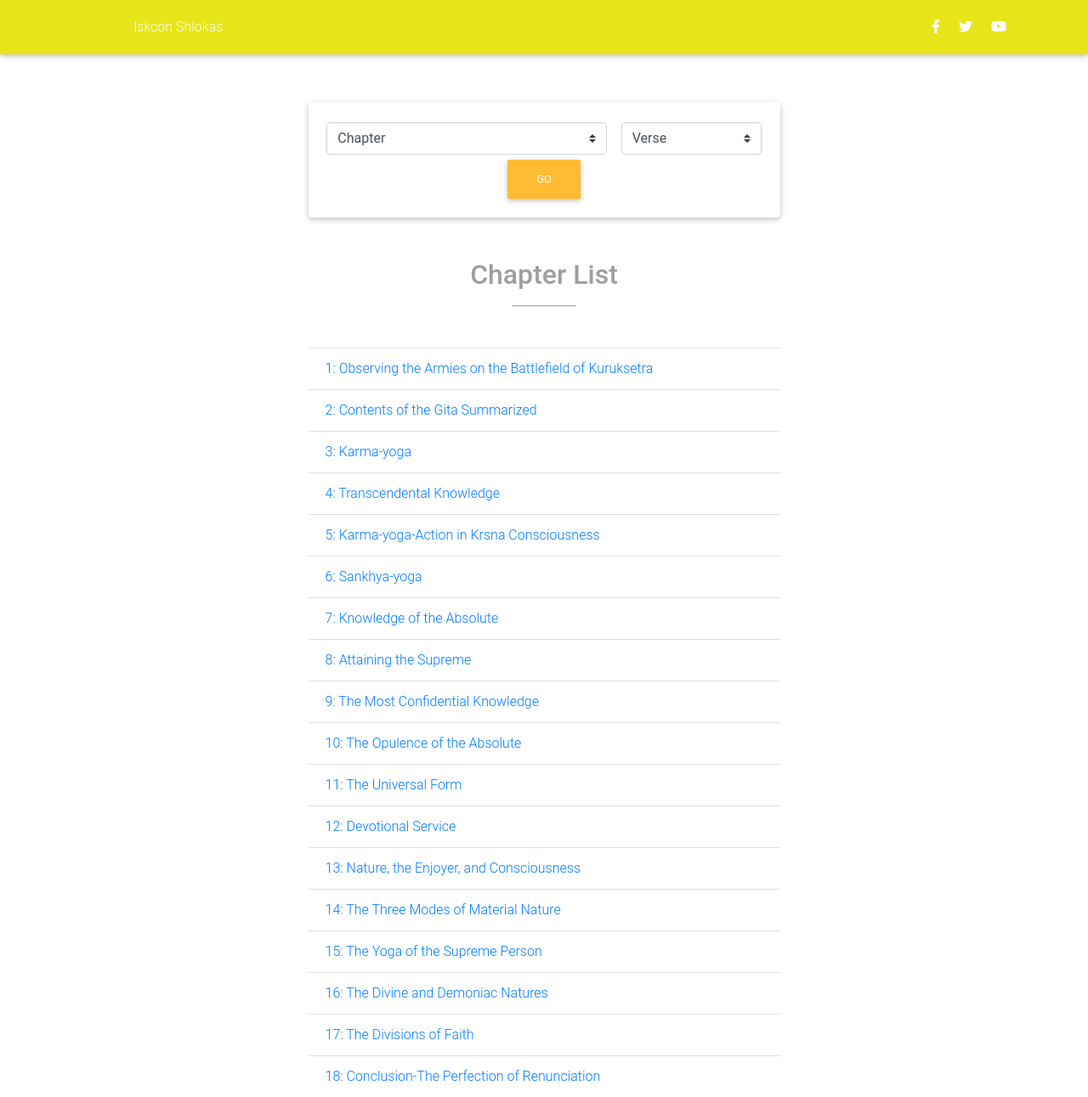
After one commit to jatinshrivastava/ISKCON-rp, a Django app: template shloka_feed/templates/chapter_index.html in a window 1280 px wide. The commit adds this page. Shown: the whole page at 85% size. Run offline with Django 3.2, Linux system fonts and the light colour scheme; the template is opened without the code that fills it, so the values that code supplies are empty; some libraries are stand-ins or nearby versions.

Commit message:
Added Form to navigate between chapter and shloka number

```diff
--- a/shloka_feed/templates/base.html
+++ b/shloka_feed/templates/base.html
@@ -17,7 +17,8 @@
     <link href="https://cdnjs.cloudflare.com/ajax/libs/mdbootstrap/4.8.10/css/mdb.min.css" rel="stylesheet">
     <!-- Your custom styles (optional) -->
     <link href="https://cdnjs.cloudflare.com/ajax/libs/OwlCarousel2/2.3.4/assets/owl.carousel.css" rel="stylesheet">
-    <link href="https://cdnjs.cloudflare.com/ajax/libs/OwlCarousel2/2.3.4/assets/owl.theme.default.css" rel="stylesheet">
+    <link href="https://cdnjs.cloudflare.com/ajax/libs/OwlCarousel2/2.3.4/assets/owl.theme.default.css"
+        rel="stylesheet">
 
     <link rel="stylesheet" href="https://ajax.googleapis.com/ajax/libs/jqueryui/1.12.1/themes/smoothness/jquery-ui.css">
     <style type="text/css">
@@ -34,6 +35,7 @@
         }
 
         @media (max-width: 740px) {
+
             html,
             body,
             header,
@@ -43,6 +45,7 @@
         }
 
         @media (min-width: 800px) and (max-width: 850px) {
+
             html,
             body,
             header,
@@ -53,7 +56,7 @@
 
         @media (min-width: 800px) and (max-width: 850px) {
             .navbar:not(.top-nav-collapse) {
-                background: #e7e419!important;
+                background: #e7e419 !important;
             }
         }
 
@@ -176,13 +179,11 @@
             position: fixed;
         }
 
-        .conversation-holder-card{
+        .conversation-holder-card {
             border-radius: 1vh;
         }
 
-        .message-container {
-
-        }
+        .message-container {}
 
         .parent-details-card {
             background: rgba(184, 184, 184, 0.63);
@@ -190,12 +191,12 @@
         }
 
         .text-heading-color {
-            color: #105caa!important;
+            color: #105caa !important;
         }
 
         .heading-hr {
             height: 0.15vh;
-            background: lightgray!important;
+            background: lightgray !important;
             width: 6vw;
         }
 
@@ -211,7 +212,7 @@
             background: rgba(255, 255, 255, 0.63);
         }
 
-        .messages-outer-container{
+        .messages-outer-container {
             top: 15vh;
             display: block;
             position: relative;
@@ -239,7 +240,7 @@
             /* W3C, IE 10+/ Edge, Firefox 16+, Chrome 26+, Opera 12+, Safari 7+ */
         }
 
-        .messages-background{
+        .messages-background {
             position: initial;
             background: #105caa;
             /* fallback for old browsers */
@@ -251,12 +252,12 @@
 
 
         .btn-buttons {
-            background: #e7e419!important;
+            background: #e7e419 !important;
             color: white;
         }
 
         .btn-buttons:hover {
-            background: #e7e419!important;
+            background: #e7e419 !important;
             color: white;
         }
 
@@ -264,6 +265,7 @@
             border-width: medium !important;
         }
     </style>
+
 </head>
 
 <body data-spy="scroll" data-target="#navbarSupportedContent">
@@ -273,14 +275,16 @@
         <div class="container">
 
             <!-- Brand -->
-            <a class="navbar-brand img-fluid wow flipInX" href="https://in.globalindianschool.org/noida">
-                <img src="https://ik.imagekit.io/zohf1gdzi/GIIS_Favicon_LSiHsRH77.png" class="img-fluid mr-5" alt="" style="width: 30px">
+            <a class="navbar-brand img-fluid wow flipInX" href="#">
+                <img src="https://ik.imagekit.io/zohf1gdzi/GIIS_Favicon_LSiHsRH77.png" class="img-fluid mr-5" alt=""
+                    style="width: 30px">
             </a>
 
             <!-- Collapse -->
-            <button class="navbar-toggler" type="button" data-toggle="collapse" data-target="#navbarSupportedContent" aria-controls="navbarSupportedContent" aria-expanded="false" aria-label="Toggle navigation">
+            <button class="navbar-toggler" type="button" data-toggle="collapse" data-target="#navbarSupportedContent"
+                aria-controls="navbarSupportedContent" aria-expanded="false" aria-label="Toggle navigation">
                 <span class="navbar-toggler-icon"></span>
-              </button>
+            </button>
 
             <!-- Links -->
             <div class="collapse navbar-collapse" id="navbarSupportedContent">
@@ -288,20 +292,14 @@
                 <!-- Left -->
                 <ul class="navbar-nav nav-pills mx-0 wow fadeIn">
                     <li class="nav-item" data-toggle="collapse" data-target="#navbarSupportedContent">
-                        <a class="nav-link" href="">Shloka List
-                      <span class="sr-only">(current)</span>
-                     </a>
+                        <a class="nav-link" href="">Iskcon Shlokas
+                            <span class="sr-only">(current)</span>
+                        </a>
                     </li>
                 </ul>
 
                 <!-- Right -->
                 <ul class="navbar-nav nav-flex-icons ml-auto wow fadeIn">
-                    <li class="nav-item">
-                        {% if user.is_authenticated %}<a class="nav-link" href="">Logout {{user.username}}
-                                        {% else %} <a class="nav-link" href="{% url 'login' %}">Login</a>{% endif %}
-                        <span class="sr-only">(current)</span>
-                        </a>
-                    </li>
                     <li class="nav-item">
                         <a href="https://www.facebook.com/giisnoida/" class="nav-link" target="_blank">
                             <i class="fab fa-facebook-f facebook-light-hover"></i>
@@ -312,6 +310,11 @@
                             <i class="fab fa-twitter twitter-light-hover"></i>
                         </a>
                     </li>
+                    <li class="nav-item">
+                        <a href="https://twitter.com/Global_Schools" class="nav-link" target="_blank">
+                            <i class="fab fa-youtube youtube-light-hover"></i>
+                        </a>
+                    </li>
 
                 </ul>
 
@@ -320,30 +323,96 @@
         </div>
     </nav>
     <!-- Navbar -->
-    {% block page_content %}{% endblock %}
+    <main>
+        <div class="container">
+            <br>
+            <br>
+            <br>
+            <div class="card justify-content-center mt-5 container col-lg-6">
+                <form class="form clearfix container mt-4 mb-3" method="POST" id="ShlokaForm"
+                    data-shlokas-url="{% url 'ajax_load_shlokas' %}" novalidate>
+                    {% csrf_token %}
+                    <div class="d-flex justify-content-center">
+                        <select name="chapter" id="chapter" class="browser-default custom-select col-8">
+                            <option value="">Chapter</option>
+                            <option value="1">1. Observing
+                                the Armies on the
+                                Battlefield of Kuruksetra</option>
+                            <option value="2">2. Contents of
+                                the Gita
+                                Summarized</option>
+                            <option value="3">3.
+                                Karma-yoga</option>
+                            <option value="4">4.
+                                Transcendental Knowledge</option>
+                            <option value="5">5.
+                                Karma-yoga-Action in Krsna
+                                Consciousness</option>
+                        </select>
+                        &emsp;
+                        <select name="shloka_no" class="browser-default custom-select col-4" id="shloka_no" required>
+                            <option value="" selected>Verse</option>
+                        </select>
+                    </div>
+                    <div class="d-flex justify-content-center">
+                        <button type="submit" class="btn btn-warning">Go</button>
+                    </div>
+                </form>
+            </div>
+            {% block page_content %}{% endblock %}
+        </div>
+    </main>
     <!-- jQuery -->
     <script type="text/javascript" src="https://cdnjs.cloudflare.com/ajax/libs/jquery/3.4.1/jquery.min.js"></script>
 
     <!-- Popper.js -->
-    <script type="text/javascript" src="https://cdnjs.cloudflare.com/ajax/libs/popper.js/1.14.6/umd/popper.min.js"></script>
+    <script type="text/javascript" src="https://cdnjs.cloudflare.com/ajax/libs/popper.js/1.14.6/umd/popper.min.js">
+    </script>
 
     <!-- Bootstrap -->
-    <script type="text/javascript" src="https://cdnjs.cloudflare.com/ajax/libs/twitter-bootstrap/4.3.1/js/bootstrap.min.js"></script>
+    <script type="text/javascript"
+        src="https://cdnjs.cloudflare.com/ajax/libs/twitter-bootstrap/4.3.1/js/bootstrap.min.js"></script>
 
     <!-- Material Design for Bootstrap -->
-    <script type="text/javascript" src="https://cdnjs.cloudflare.com/ajax/libs/mdbootstrap/4.8.10/js/mdb.min.js"></script>
+    <script type="text/javascript" src="https://cdnjs.cloudflare.com/ajax/libs/mdbootstrap/4.8.10/js/mdb.min.js">
+    </script>
 
     <!-- Carousel -->
-    <script type="text/javascript" src="https://cdnjs.cloudflare.com/ajax/libs/OwlCarousel2/2.3.4/owl.carousel.js"></script>
+    <script type="text/javascript" src="https://cdnjs.cloudflare.com/ajax/libs/OwlCarousel2/2.3.4/owl.carousel.js">
+    </script>
 
     <!-- app.js -->
-    <script src="{% static 'js/app.js' %}"></script>
+
+    <script type="text/javascript" src="{% static 'js/app.js' %}"></script>
 
     <script src="https://code.jquery.com/ui/1.12.1/jquery-ui.js"></script>
 
     <!-- Custom Script -->
     <script>
         new WOW().init();
+        $("#chapter").change(function () {
+            var chapter = $(this).val();
+            var url = $("#ShlokaForm").attr("data-shlokas-url");
+            //console.log(url); // get the url of the `load_cities` view
+            // get the selected country ID from the HTML input
+
+            $.ajax({ // initialize an AJAX request
+                url: url, // set the url of the request (= localhost:8000/hr/ajax/load-cities/)
+                data: {
+                    'chapter': chapter // add the country id to the GET parameters
+                },
+                success: function (data) {
+                    // `data` is the return of the `load_cities` view function
+                    $("#shloka_no").html(
+                        data
+                    );
+                    // console.log(
+                    //  data
+                    // );
+                }
+            });
+
+        });
     </script>
     {% block javascript %}{% endblock %}
 </body>
--- /dev/null
+++ b/shloka_feed/templates/chapter_index.html
@@ -0,0 +1,60 @@
+{% extends "base.html" %} {% block page_content %}
+<!-- Mask & flexbox options-->
+
+
+<div class="mt-5">
+    <h2 class="h2-responsive text-center mt-4 grey-text wow fadeIn"><strong>Chapter List</strong></h2>
+    <hr class="heading-hr black-text mb-5 wow headShake">
+    <ul class="list-group list-group-flush w-50 mx-auto">
+        <li class="list-group-item"><a href="{% url 'desired_shloka' chapter=1 shloka_no=1 %}"> 1: Observing
+                the Armies on the
+                Battlefield of Kuruksetra</a></li>
+        <li class="list-group-item"><a href="{% url 'desired_shloka' chapter=2 shloka_no=1 %}"> 2: Contents of
+                the Gita
+                Summarized</a></li>
+        <li class="list-group-item"><a href="{% url 'desired_shloka' chapter=3 shloka_no=1 %}"> 3:
+                Karma-yoga</a></li>
+        <li class="list-group-item"><a href="{% url 'desired_shloka' chapter=4 shloka_no=1 %}"> 4:
+                Transcendental Knowledge</a></li>
+        <li class="list-group-item"><a href="{% url 'desired_shloka' chapter=5 shloka_no=1 %}"> 5:
+                Karma-yoga-Action in Krsna
+                Consciousness</a></li>
+        <li class="list-group-item"><a href="{% url 'desired_shloka' chapter=6 shloka_no=1 %}"> 6:
+                Sankhya-yoga</a></li>
+
+        <li class="list-group-item"><a href="{% url 'desired_shloka' chapter=7 shloka_no=1 %}"> 7: Knowledge of
+                the Absolute</a></li>
+        <li class="list-group-item"><a href="{% url 'desired_shloka' chapter=8 shloka_no=1 %}"> 8: Attaining the
+                Supreme</a></li>
+        <li class="list-group-item"><a href="{% url 'desired_shloka' chapter=9 shloka_no=1 %}"> 9: The Most
+                Confidential
+                Knowledge</a></li>
+        <li class="list-group-item"><a href="{% url 'desired_shloka' chapter=10 shloka_no=1 %}"> 10: The
+                Opulence of the Absolute</a>
+        </li>
+        <li class="list-group-item"><a href="{% url 'desired_shloka' chapter=11 shloka_no=1 %}"> 11: The
+                Universal Form</a></li>
+        <li class="list-group-item"><a href="{% url 'desired_shloka' chapter=12 shloka_no=1 %}"> 12: Devotional
+                Service</a></li>
+        <li class="list-group-item"><a href="{% url 'desired_shloka' chapter=13 shloka_no=1 %}"> 13: Nature, the
+                Enjoyer, and
+                Consciousness</a></li>
+        <li class="list-group-item"><a href="{% url 'desired_shloka' chapter=14 shloka_no=1 %}"> 14: The Three
+                Modes of Material
+                Nature</a></li>
+        <li class="list-group-item"><a href="{% url 'desired_shloka' chapter=15 shloka_no=1 %}"> 15: The Yoga of
+                the Supreme
+                Person</a></li>
+        <li class="list-group-item"><a href="{% url 'desired_shloka' chapter=16 shloka_no=1 %}"> 16: The Divine
+                and Demoniac
+                Natures</a></li>
+        <li class="list-group-item"><a href="{% url 'desired_shloka' chapter=17 shloka_no=1 %}"> 17: The
+                Divisions of Faith</a></li>
+        <li class="list-group-item"><a href="{% url 'desired_shloka' chapter=18 shloka_no=1 %}"> 18:
+                Conclusion-The Perfection of
+                Renunciation</a></li>
+    </ul>
+</div>
+
+
+{% endblock %}
--- /dev/null
+++ b/shloka_feed/templates/shloka_dropdown_list_options.html
@@ -0,0 +1,4 @@
+<option value="">Verse</option>
+{% for shloka in shlokas %}
+<option value="{{ shloka.shloka_no }}">{{ shloka.shloka_no }}. {{ shloka.shloka | slice:":20" }}...</option>
+{% endfor %}
--- a/shloka_feed/urls.py
+++ b/shloka_feed/urls.py
@@ -5,9 +5,10 @@ from . import views
 from django.conf import settings
 
 urlpatterns = [
-    path("", views.latest_shloka, name='latest_shloka'),
+    path("", views.chapter_index, name='chapter_index'),
     #path("ch=<int:pchapter>/no=<int:number>", views.next_shloka, name='next_shloka'),
-    path("id=<int:pshloka>", views.desired_shloka, name='desired_shloka'),
+    path("<int:chapter>/<int:shloka_no>", views.desired_shloka, name='desired_shloka'),
+    path('ajax/load_shlokas/', views.load_shlokas, name='ajax_load_shlokas'),
   ]
 
 if settings.DEBUG:
--- /dev/null
+++ b/static/js/app.js
@@ -0,0 +1,23 @@
+$("#chapter").change(function () {
+    var chapter = $(this).val();
+    var url = $("#ShlokaForm").attr("data-shlokas-url");
+    //console.log(url); // get the url of the `load_cities` view
+    // get the selected country ID from the HTML input
+
+    $.ajax({ // initialize an AJAX request
+        url: url, // set the url of the request (= localhost:8000/hr/ajax/load-cities/)
+        data: {
+            'chapter': chapter // add the country id to the GET parameters
+        },
+        success: function (data) {
+            // `data` is the return of the `load_cities` view function
+            $("#shloka_no").html(
+                data
+            );
+            // console.log(
+            //  data
+            // );
+        }
+    });
+
+});
```
Also changed, not shown: shloka_feed/forms.py (added, +25 -0 lines), shloka_feed/templates/home.html (+20 -15 lines), shloka_feed/views.py (+52 -8 lines), db.sqlite3.
